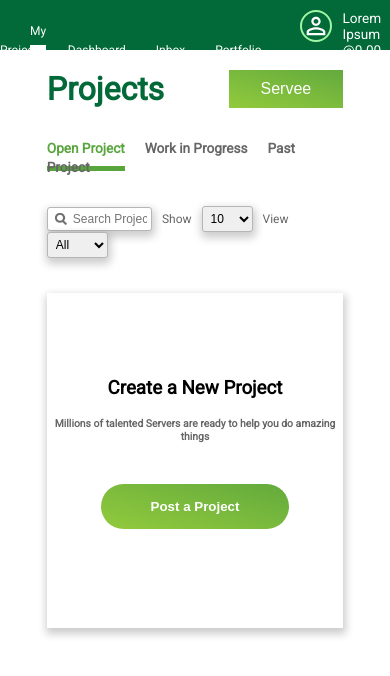
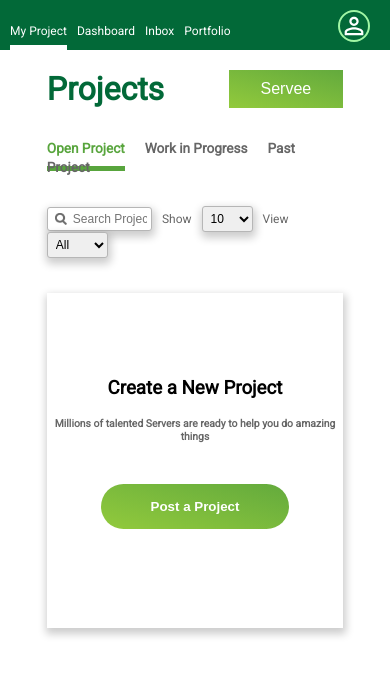
Before and after one commit to Thoratsmita/certi-serve, a React (Create React App) app: page /servee/projects in a window 390 px wide. Shown: the top 676 px of the page. Built offline with nearby package versions, Linux system fonts and the light colour scheme.

Commit message:
Add responsiveness to navbar

```diff
--- a/src/App.css
+++ b/src/App.css
@@ -22,7 +22,7 @@ PROJECTS SERVEE (NAVBAR)
 }
 
 .Navbar .leftside {
-  flex: 50%;
+  flex: 5;
   display: flex;
   justify-content: left;
   padding-right: 10%;
@@ -1443,6 +1443,18 @@ input[type="checkbox"] {
     width: 25%;
     padding: 4px 4px 4px 30px;
   }
+
+  /* =================================================================
+  PROJECTS SERVEE (NAVBAR)
+  ==================================================================*/
+
+  .rightside {
+    margin-right: 20px;
+  }
+
+  .rightName {
+    display: none;
+  }
 }
 
 @media only screen and (max-width: 480px) {
@@ -1473,9 +1485,7 @@ input[type="checkbox"] {
   .PrjServeeForm select {
     font-size: 0.75rem;
   }
-}
-
-@media only screen and (max-width: 480px) {
+
   /* =================================================================
   SELECT ACCOUNT (SIGN UP)
   ==================================================================*/
@@ -1493,4 +1503,13 @@ input[type="checkbox"] {
     margin-left: -30px;
   }
 
-}
+  /* =================================================================
+  PROJECTS SERVEE (NAVBAR)
+  ==================================================================*/
+
+  .Navbar .leftside .links a {
+    font-size: 0.75rem;
+    margin-left: 10px;
+  }
+
+}
```
